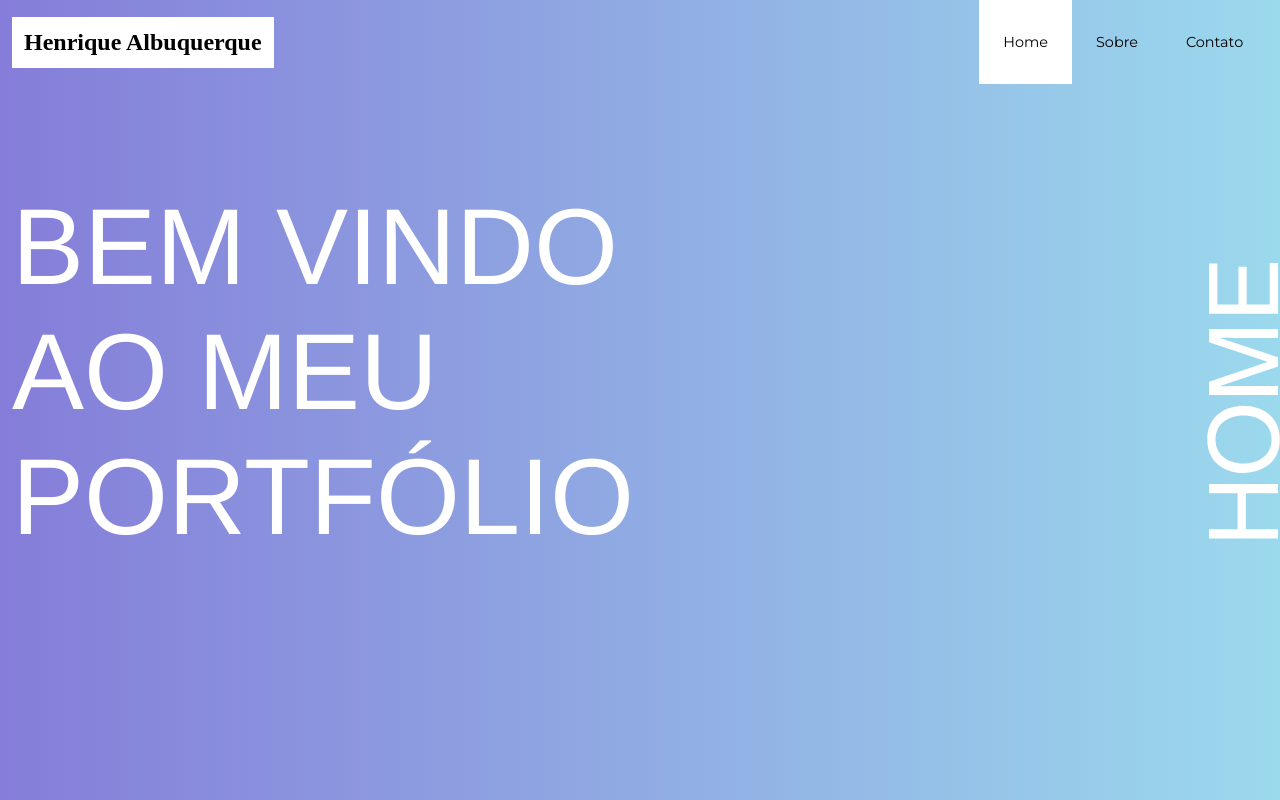
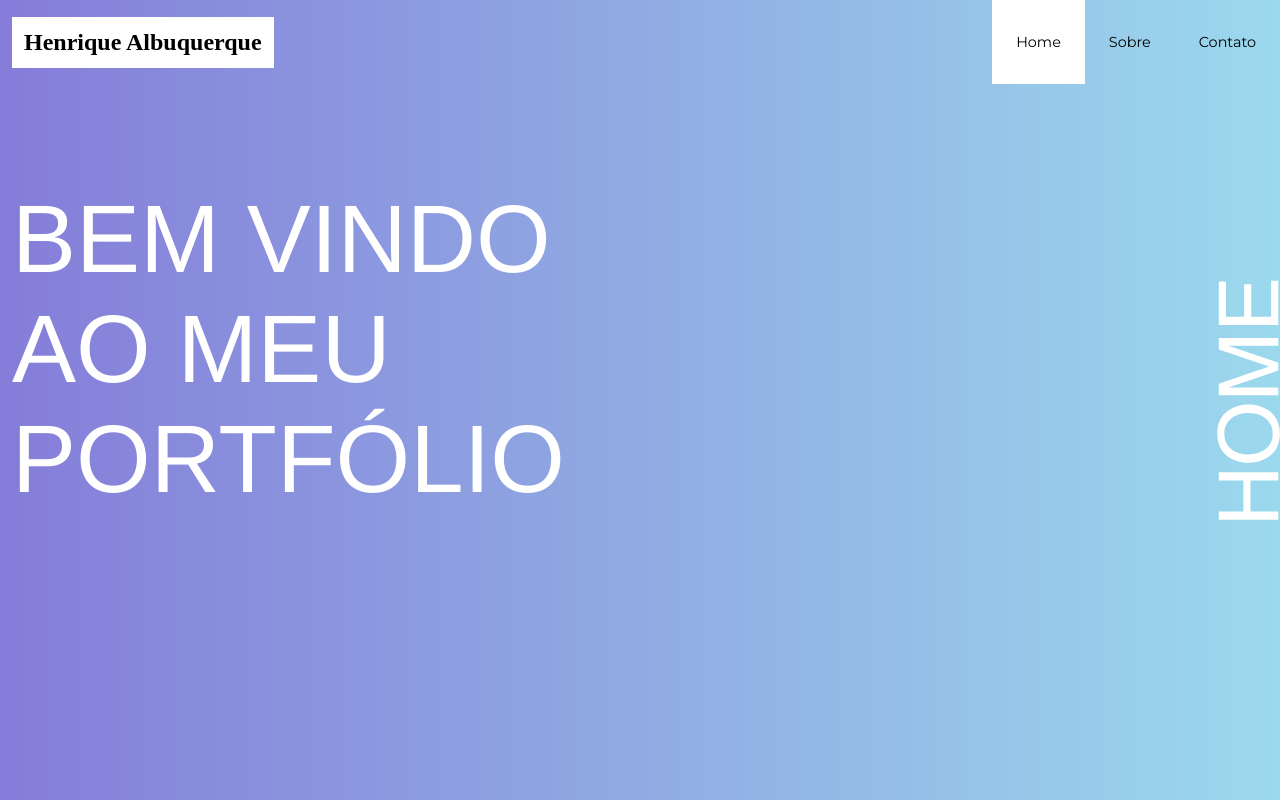
Before and after one commit to albuquerqueFS/cssbackground, a plain HTML site: page index.html in a window 1280 px wide. Shown: the top 800 px of the page. Drawn offline with nearby package versions, Linux system fonts and the light colour scheme; no server answers; a web font is replaced by a local one.

Commit message:
responsive att

```diff
--- a/css/inicio.css
+++ b/css/inicio.css
@@ -28,7 +28,7 @@ body {
 
 #header {
     top: 0;
-    width: 99vw;
+    width: 100vw;
     position: fixed;
     height: 7rem;
     display: flex;
@@ -102,6 +102,10 @@ body {
     height: 100%;
 }
 
+#inicio-img img {
+    height: 20rem;
+}
+
 #img-container {
     width: 100%;
     height: 100%;
@@ -169,9 +173,14 @@ body {
 
 #label__img-container {
     height: 100vh;
+    width: 100%;
     display: flex;
     align-items: center;
     justify-content: end;
+}
+
+#sobre-label img {
+    height: 40rem;
 }
 
 .projeto-card {
@@ -204,7 +213,7 @@ body {
     /* background-color: red; */
     width: 100vw;
     height: 100vh;
-    transition: 2s;
+    transition: 1s;
 }
 
 #contato-titulo {
@@ -276,9 +285,22 @@ body {
     #inicio-img {
         display: block;
     }
+
+    #inicio-texto p {
+        margin: 23vh 1rem;
+        font-family: 'Helvetica';
+        font-size: 8rem;
+        color: white;
+    }
 }
 
-@media only screen and (min-width: 1382px) {
+@media only screen and (min-width: 1200 px) {
+    html {
+        font-size: 14px;
+    }
+}
+
+@media only screen and (min-width: 1450px) {
     html {
         font-size: 16px;
     }
```
Also changed, not shown: index.html (+1 -0 lines).
